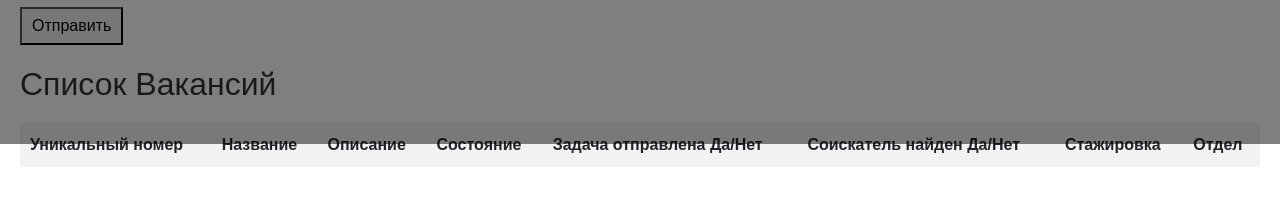
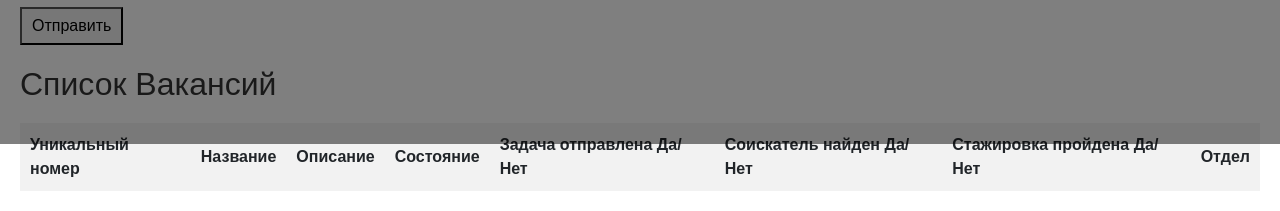
Before and after one commit to Sakurako1/Stoun21-Task, a plain HTML site: page HrClient/index.html in a window 1280 px wide. Shown: the part 656-867 px from the top of the page. Before the commit the page ends 843 px from the top, so only its background shows below. Drawn offline with nearby package versions, Linux system fonts and the light colour scheme; no server answers.

Commit message:
Update index.html

```diff
--- a/HrClient/index.html
+++ b/HrClient/index.html
@@ -65,7 +65,7 @@
                 <th>Состояние</th>
                 <th>Задача отправлена Да/Нет</th>
 		<th>Соискатель найден Да/Нет</th>
-                <th>Стажировка</th>
+                <th>Стажировка пройдена Да/Нет</th>
                 <th>Отдел</th>
             </tr>
         </thead>
```
